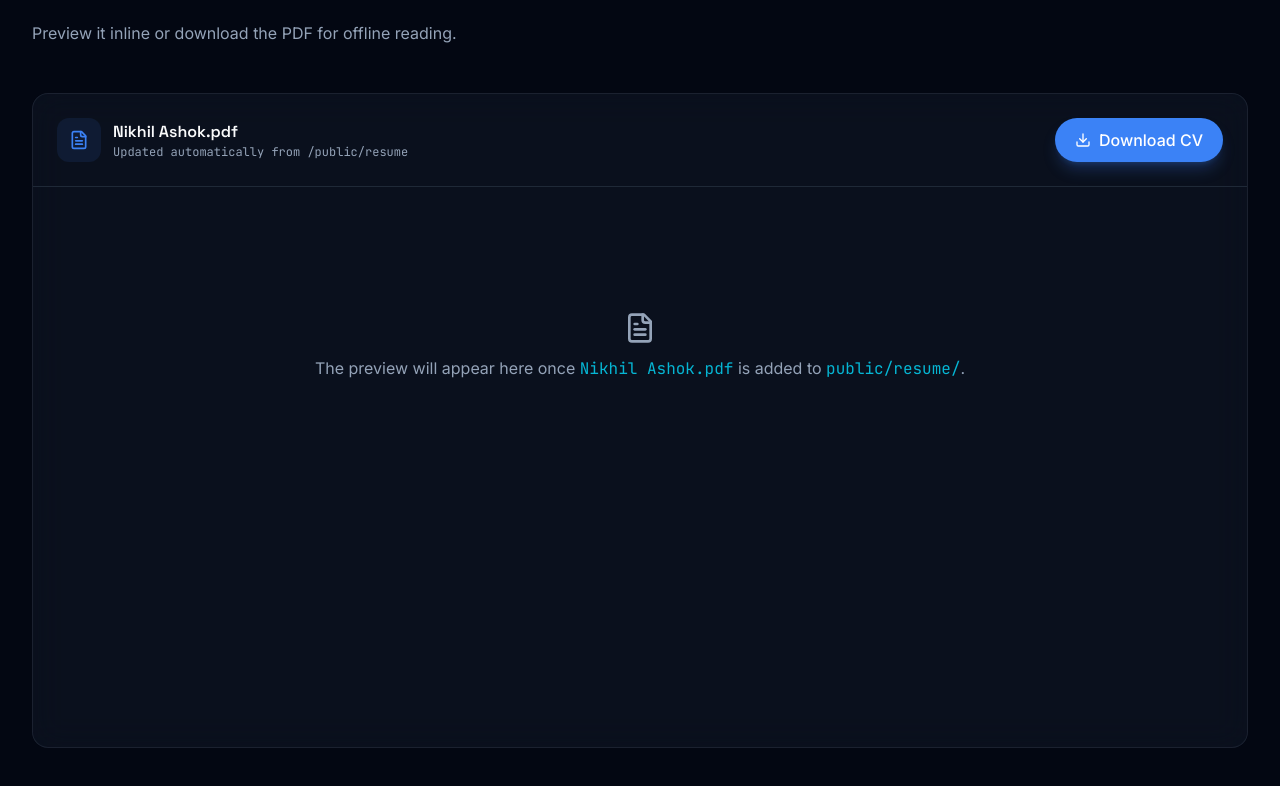
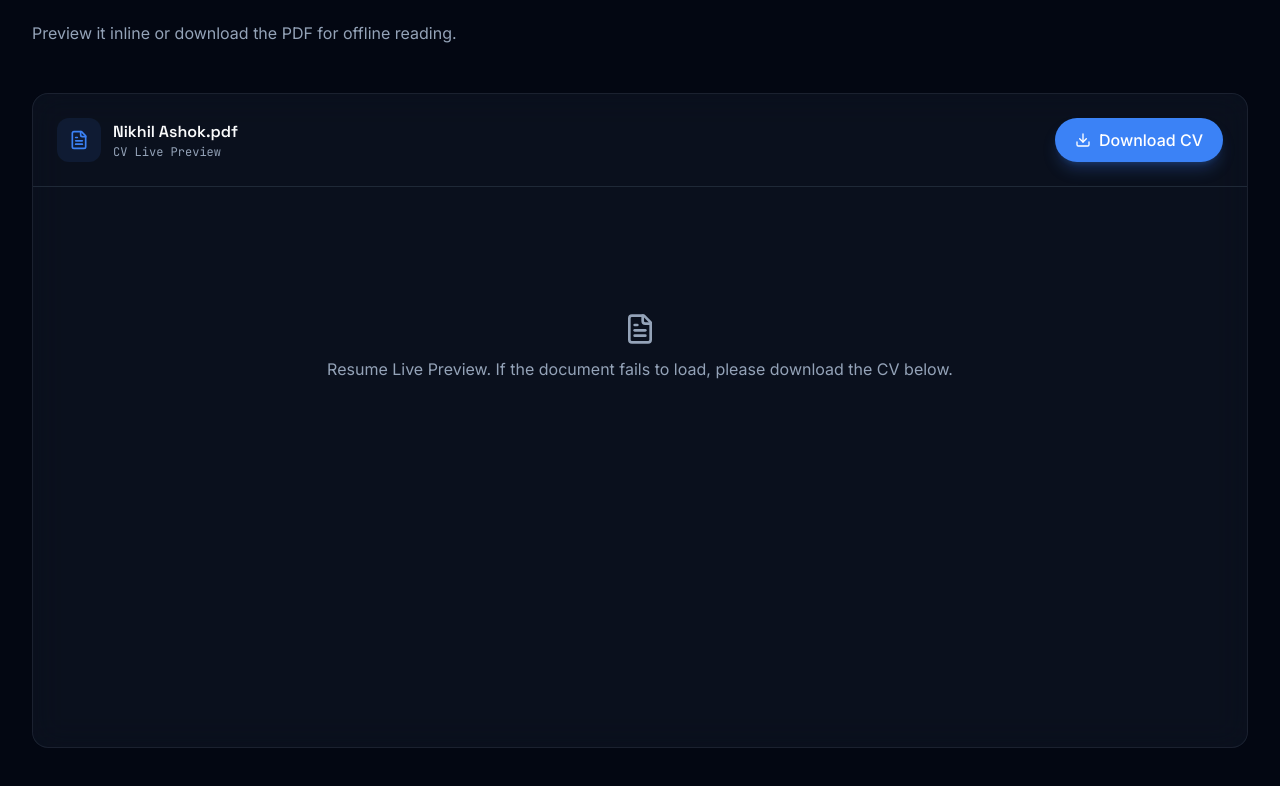
Before and after one commit to nikhilashok19/Nikhil.dev, a Next.js app: page / in a window 1280 px wide. Shown: the part 6202-6988 px from the top of the page. Built offline with nearby package versions, Linux system fonts and the light colour scheme.

Commit message:
Fixed Resume Preview Section

```diff
--- a/components/resume-section.tsx
+++ b/components/resume-section.tsx
@@ -22,7 +22,7 @@ export function ResumeSection() {
             </span>
             <div>
               <p className="font-display font-semibold text-text">Nikhil Ashok.pdf</p>
-              <p className="font-mono text-xs text-muted">Updated automatically from /public/resume</p>
+              <p className="font-mono text-xs text-muted">CV Live Preview</p>
             </div>
           </div>
           <a
@@ -39,8 +39,7 @@ export function ResumeSection() {
           <div className="flex h-[40vh] flex-col items-center justify-center gap-3 p-8 text-center">
             <FileText className="h-8 w-8 text-muted" />
             <p className="text-muted">
-              The preview will appear here once <code className="font-mono text-secondary">Nikhil Ashok.pdf</code> is
-              added to <code className="font-mono text-secondary">public/resume/</code>.
+              Resume Live Preview. If the document fails to load, please download the CV below.
             </p>
           </div>
         </object>
```
